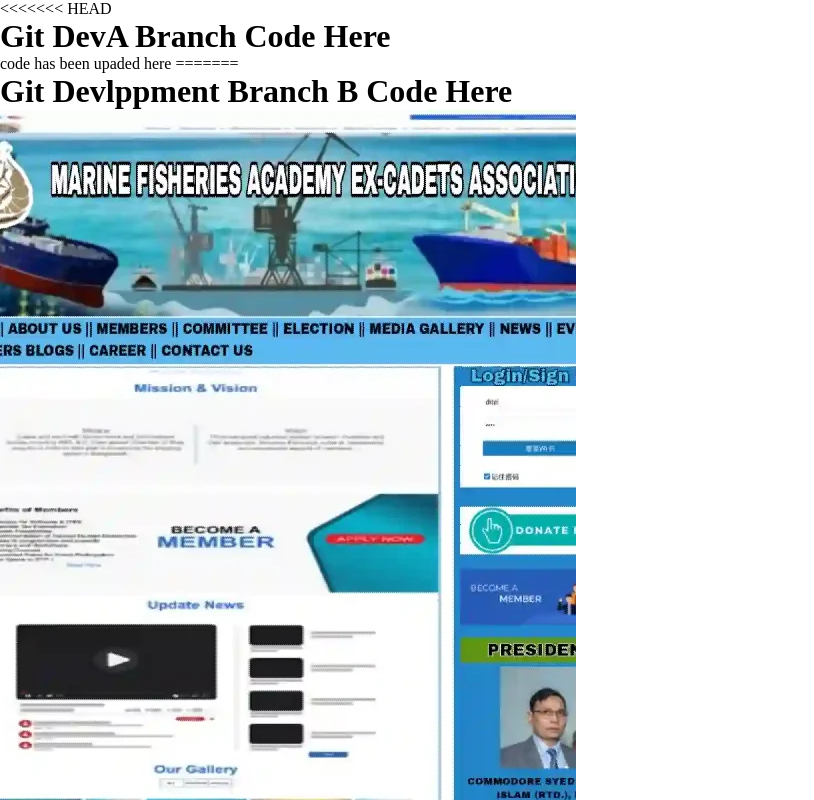
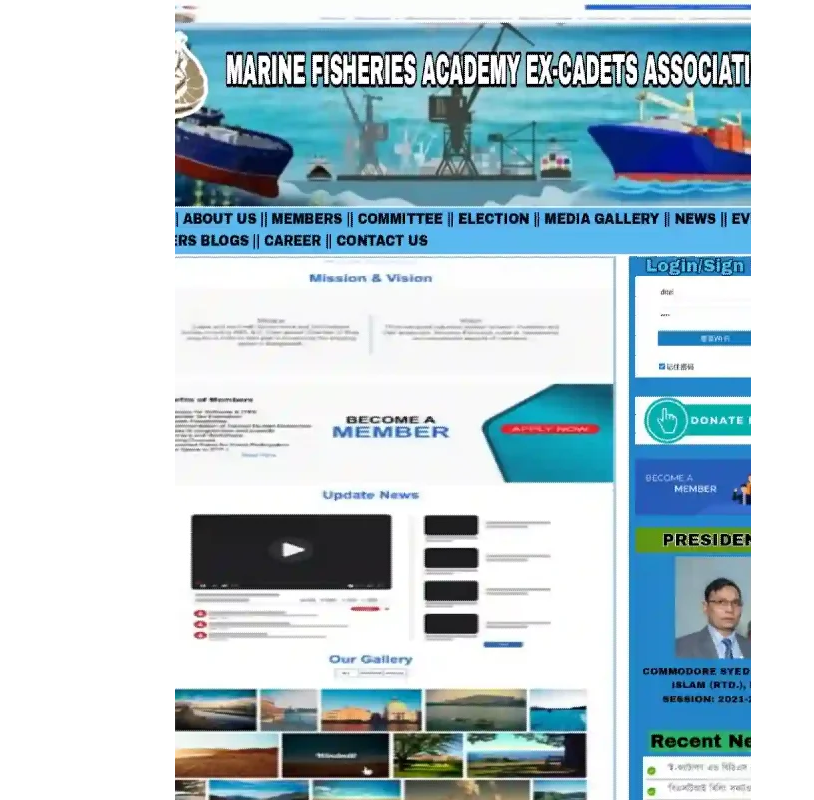
Before and after one commit to fahimultopu0012/gitmergepractice, a plain HTML site: page index.html in a window 1280 px wide. Shown: the top 800 px of the page, without its empty margins (0-814 px from the left). Drawn offline with Linux system fonts and the light colour scheme.

Commit message:
All updated

```diff
--- a/index.html
+++ b/index.html
@@ -8,15 +8,13 @@
     <link rel="stylesheet" href="style.css">
 </head>
 <body>
-<<<<<<< HEAD
-    <h1>Git DevA Branch Code Here</h1>
+
 
     code has been upaded here
-=======
-    <h1>Git Devlppment  Branch B Code Here</h1>
+
 
     <img src="images/Picture-2023-04-15 18.26.44.jpg" alt="">
->>>>>>> DevB
+
 
     <img src="images/blog-2.jpg" alt="">
 </body>
```
